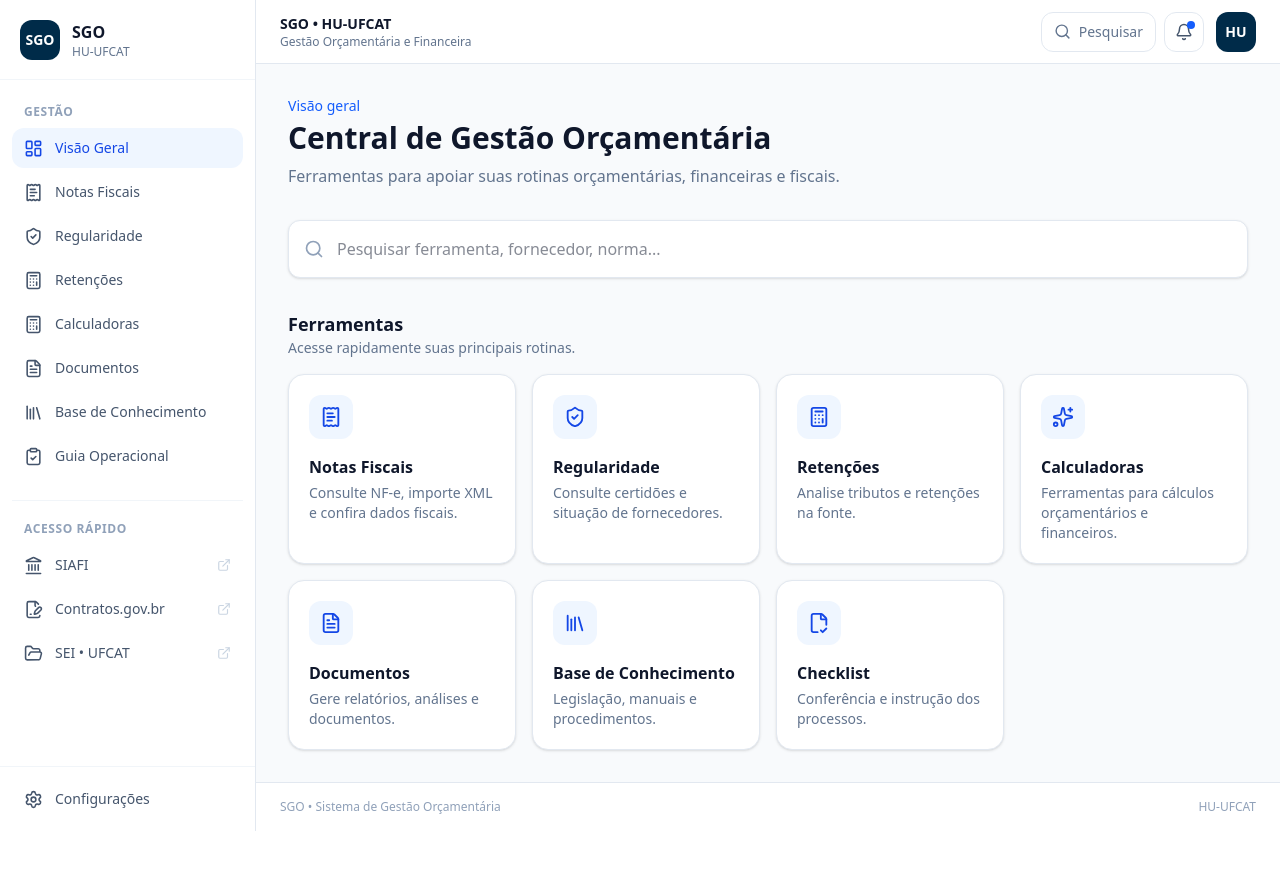
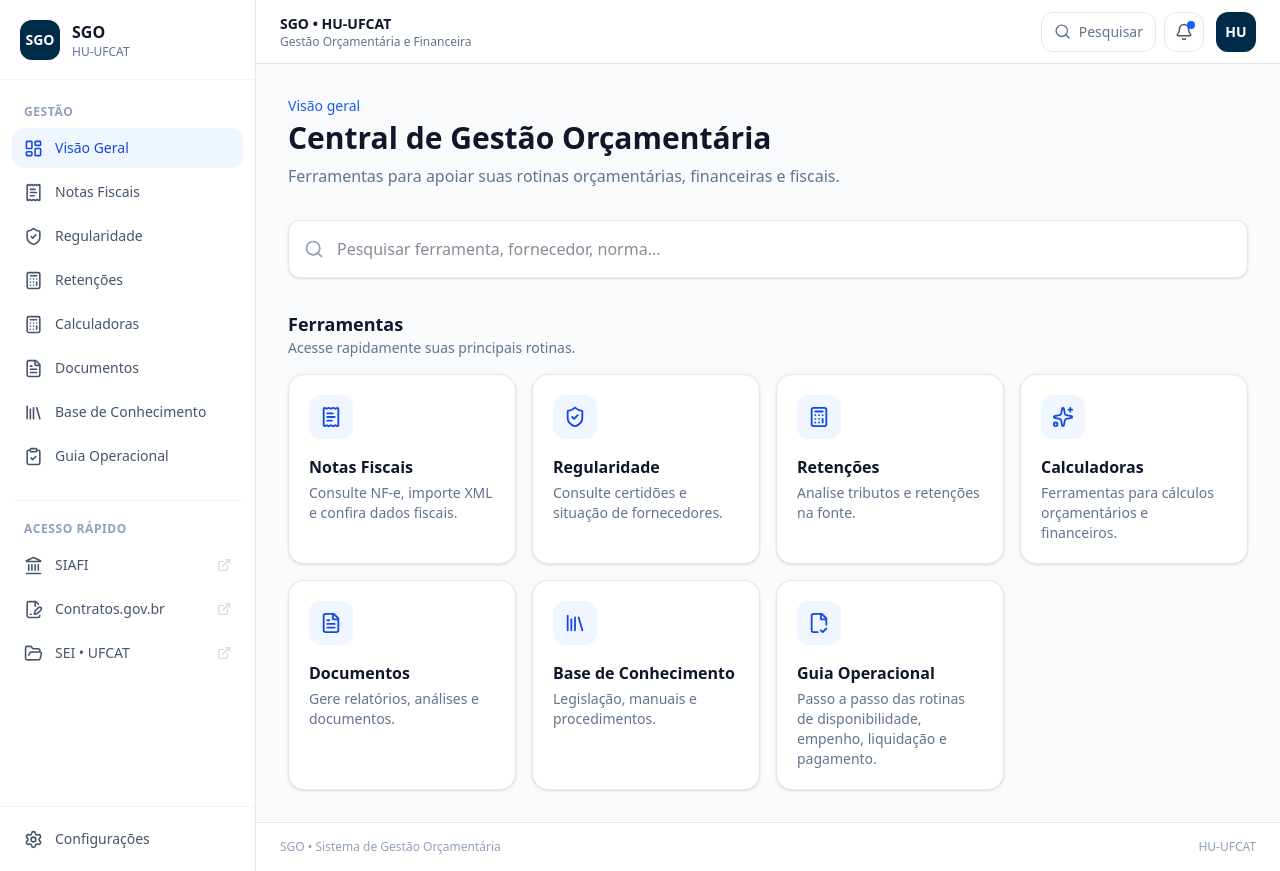
Before and after one commit to thiagoamorim-ship-it/sgofufcat, a React (Vite) app: page / in a window 1280 px wide. Before the commit the page ends 831 px from the top, so only its background shows below. Built offline with nearby package versions, Linux system fonts and the light colour scheme.

Commit message:
refactor: atualiza guia operacional no dashboard

```diff
--- a/src/pages/Dashboard.tsx
+++ b/src/pages/Dashboard.tsx
@@ -49,11 +49,12 @@ const tools = [
     path: '/legislacao',
   },
   {
-    title: 'Checklist',
-    description: 'Conferência e instrução dos processos.',
-    icon: FileCheck2,
-    path: '/checklist',
-  },
+  title: 'Guia Operacional',
+  description:
+    'Passo a passo das rotinas de disponibilidade, empenho, liquidação e pagamento.',
+  icon: FileCheck2,
+  path: '/checklist',
+},
 ];
 
 export default function Dashboard() {
```
